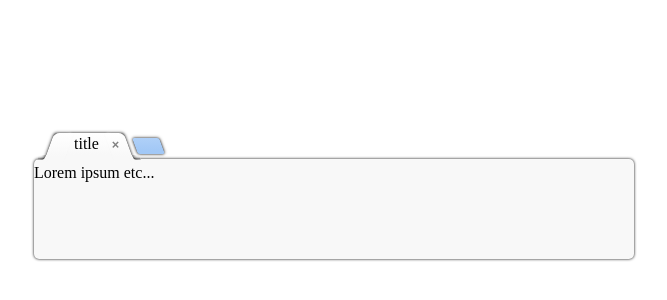
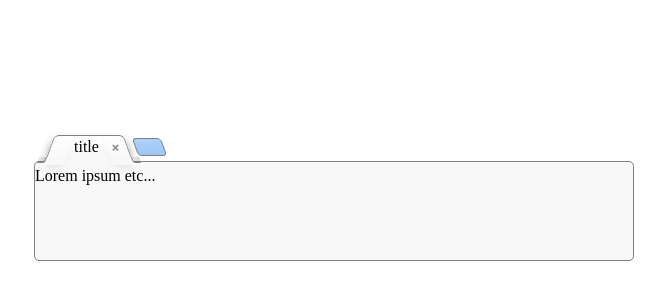
Before and after one commit to zemion/tabbed, a plain HTML site: page demo/index.html in a window 1280 px wide. Shown: the part 70-370 px from the top of the page, 466-1133 px from the left. Drawn offline with Linux system fonts and the light colour scheme.

Commit message:
less shadow, more border - crisper l&f

```diff
--- a/demo/style/tabbed.css
+++ b/demo/style/tabbed.css
@@ -1,5 +1,5 @@
 html, body {
-  margin: 0;
+	margin: 0;
 	padding: 0;
 }
 
@@ -21,7 +21,7 @@ div.wrap_active {
 div.tabwrap {
 	display: inline-block;
 	padding: 3px 10px 10px 10px;
-	margin: 0px 0px -7px 5px;
+	margin: 0px 0px -8px 5px;
 	cursor: default;
 }
 
@@ -29,7 +29,7 @@ div.tmp:after,
 div.tmp:before {
     content: "";
     position: absolute;
-    top: 0px;
+    top: -1px;
     width: 20px;
     bottom: 0;
     z-index: 3;
@@ -37,10 +37,9 @@ div.tmp:before {
 	-moz-transform: skew(20deg);
     -webkit-transform: skew(20deg);
     border-radius: 0px 5px 0px 0px;
-/*    border-style: solid; */
-/*    border-width: 1px 1px 0px 0px; */
-    -webkit-box-shadow: 2px -2px 3px -2px black;
-    box-shadow: 2px -2px 3px -2px black;
+	border-style: solid;
+	border-color: grey;
+	border-width: 1px 1px 0px 0px;
 }
 
 div.tmp:after { right: -15px; }
@@ -51,9 +50,7 @@ div.tmp:before {
 	-moz-transform: skew(-20deg);
     -webkit-transform: skew(-20deg);
     border-radius: 5px 0px 0px 0px;
-/*    border-style: solid;  */
-/*    border-width: 1px 0px 0px 1px; */
-    box-shadow: -2px -2px 3px -2px black;
+	border-width: 1px 0px 0px 1px;
 }
 
 div.tmp2 {
@@ -80,6 +77,27 @@ div.addtab {
 						color-stop(0.2, #A2C8F6));
 }
 
+div.wrap_active div.tmp:after, div.wrap:hover div.tmp:after, div.wrap_active#moved div.tmp:before {
+    box-shadow: 3px 2px 10px -6px dimgrey;
+}
+
+div.wrap_active div.tmp:before, div.wrap:hover div.tmp:before, div.wrap_active#moved div.tmp:before {
+    box-shadow: -3px 2px 10px -6px dimgrey;
+}
+
+div.wrap:hover div.tmp2:before {
+	box-shadow: 2px 2px 0px 2px #BED7F6, inset -3px 0px 10px -7px dimgrey;
+}
+div.wrap_active div.tmp2:before, div.wrap_active#moved div.tmp2:before {
+	box-shadow: 2px 2px 0px 2px #F8F8F8, inset -3px 0px 10px -7px dimgrey;
+}
+div.wrap:hover div.tmp2:after {
+	box-shadow: -2px 2px 0px 2px #BED7F6, inset 3px 0px 10px -7px dimgrey;
+}
+div.wrap_active div.tmp2:after, div.wrap_active#moved div.tmp2:after {
+	box-shadow: -2px 2px 0px 2px #F8F8F8, inset -3px 0px 10px -7px dimgrey;
+}
+
 div.wrap:hover div.tmp,
 div.wrap:hover div.tmp:after,
 div.wrap:hover div.tmp:before,
@@ -99,9 +117,6 @@ div.addtab:hover {
 						color-stop(0.2, #BED7F6));
 }
 
-div.wrap:hover div.tmp2:before { box-shadow: 1px 1px 0px 1px #BED7F6, inset -2px -2px 4px -3px black; }
-div.wrap:hover div.tmp2:after { box-shadow: -1px 1px 0px 1px #BED7F6, inset 2px -2px 4px -3px black; }
-
 div.wrap_active,
 div.wrap_active#moved {
 	margin-bottom: -10px;
@@ -111,6 +126,7 @@ div.wrap_active#moved {
 
 div.wrap_active#moved {
 	position: absolute;
+	top: -25px;
 }
 
 div.wrap_active div.tmp,
@@ -135,15 +151,25 @@ div.wrap_active#moved div.tmp:before {
 }
 
 div.wrap_active div.tmp:before, div.wrap_active#moved div.tmp:before { z-index: 101; bottom: -2px; }
-div.wrap_active div.tmp2:before, div.wrap_active#moved div.tmp2:before { z-index: 102; box-shadow: 2px 2px 0px 2px #F8F8F8, inset -2px -2px 4px -3px black;}
+div.wrap_active div.tmp2:before, div.wrap_active#moved div.tmp2:before {
+	z-index: 102;
+	border-style: solid;
+	border-color: grey;
+	border-width: 0px 1px 1px 0px;
+}
 div.wrap_active div.tmp:after, div.wrap_active#moved div.tmp:after { z-index: 103; bottom: -2px; }
-div.wrap_active div.tmp2:after, div.wrap_active#moved div.tmp2:after { z-index: 104; box-shadow: -2px 2px 0px 2px #F8F8F8, inset 2px -2px 4px -3px black; }
+div.wrap_active div.tmp2:after, div.wrap_active#moved div.tmp2:after {
+	z-index: 104;
+	border-style: solid;
+	border-color: grey;
+	border-width: 0px 0px 1px 1px;
+}
 
 div.tmp {
     position: relative;
     min-height: 25px;
     padding: 2px 15px 0px 10px;
-    box-shadow: 0px -6px 3px -6px black;
+	border-top: 1px solid grey;
 	cursor: inherit;
 }
 
@@ -162,7 +188,10 @@ div.tmp2:after {
     -webkit-transform: skew(-20deg);
 /*    border-style: solid; */
 /*    border-width: 0px 1px 1px 0px; */
-    box-shadow: 1px 1px 0px 1px #A2C8F6, inset -2px -1px 5px -3px black;
+    box-shadow: 1px 1px 0px 1px #A2C8F6 /*, inset -2px -1px 5px -3px black*/;
+	border-style: solid;
+	border-color: grey;
+	border-width: 0px 1px 1px 0px;
 }
 
 div.tmp2:before { left: -26px; }
@@ -175,7 +204,8 @@ div.tmp2:after {
 	-webkit-transform: skew(20deg);
 /*	border-style: solid;  */
 /*	border-width: 0px 0px 1px 1px;  */
-	box-shadow: -1px 1px 0px 1px #A2C8F6, inset 2px -1px 5px -3px black;
+	box-shadow: -1px 1px 0px 1px #A2C8F6 /*, inset 2px -1px 5px -3px black*/;
+	border-width: 0px 0px 1px 1px;
 }
 
 div.content {
@@ -186,7 +216,7 @@ div.content {
 	position: absolute;
 	border-radius: 5px;
 	box-sizing: border-box;
-	box-shadow: 0px 0px 3px black;
+	border: 1px solid grey;
 	padding-top: 5px;
 }
 
@@ -237,8 +267,8 @@ div.addtab {
 	margin-left: -4px;
 	margin-bottom: 1px;
 	margin-top: 8px;
-	border-radius: 2px;
-	box-shadow: 0px 0px 3px 0px black;
+	border-radius: 4px;
+	border: 1px solid grey;
 }
 
 div.container {
```
